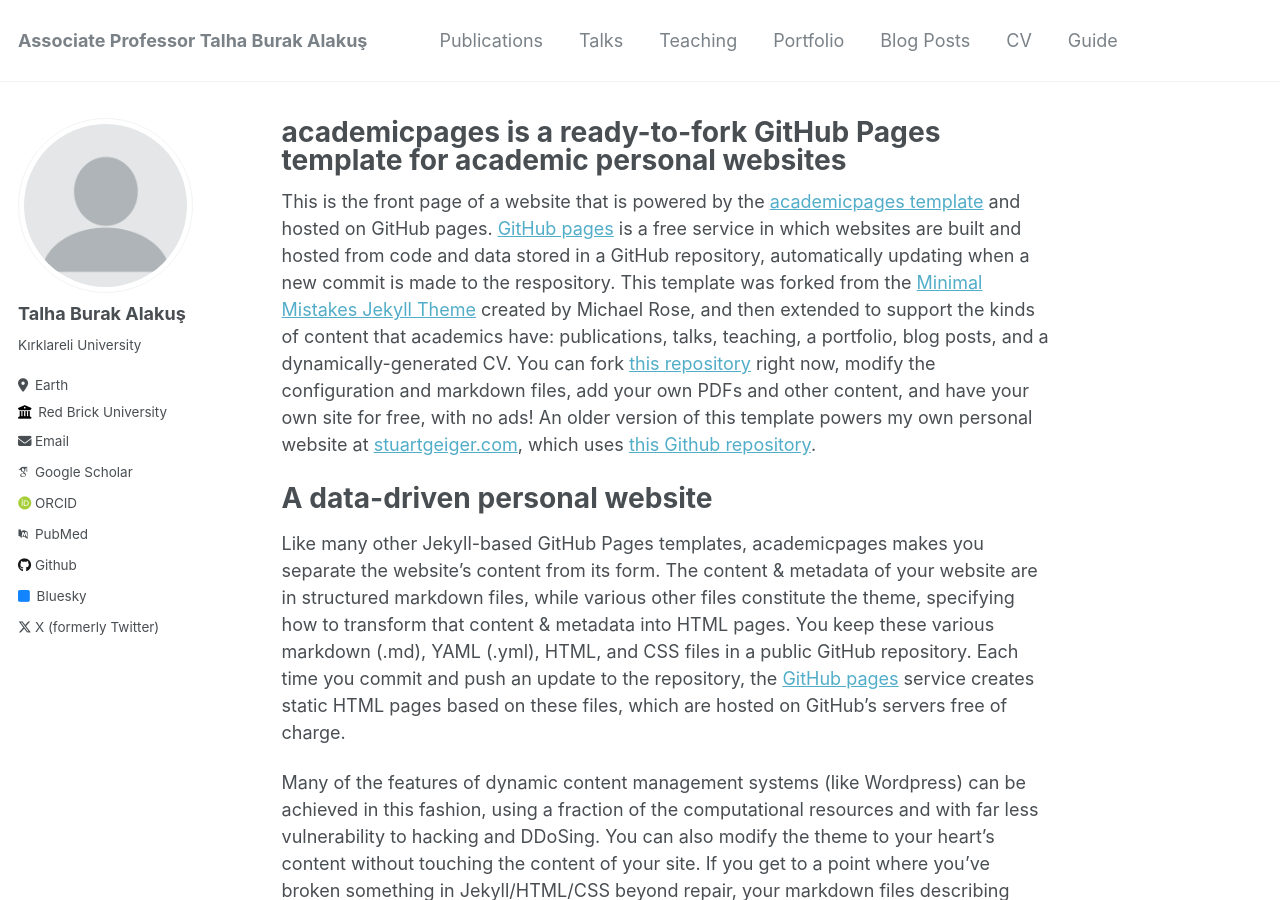
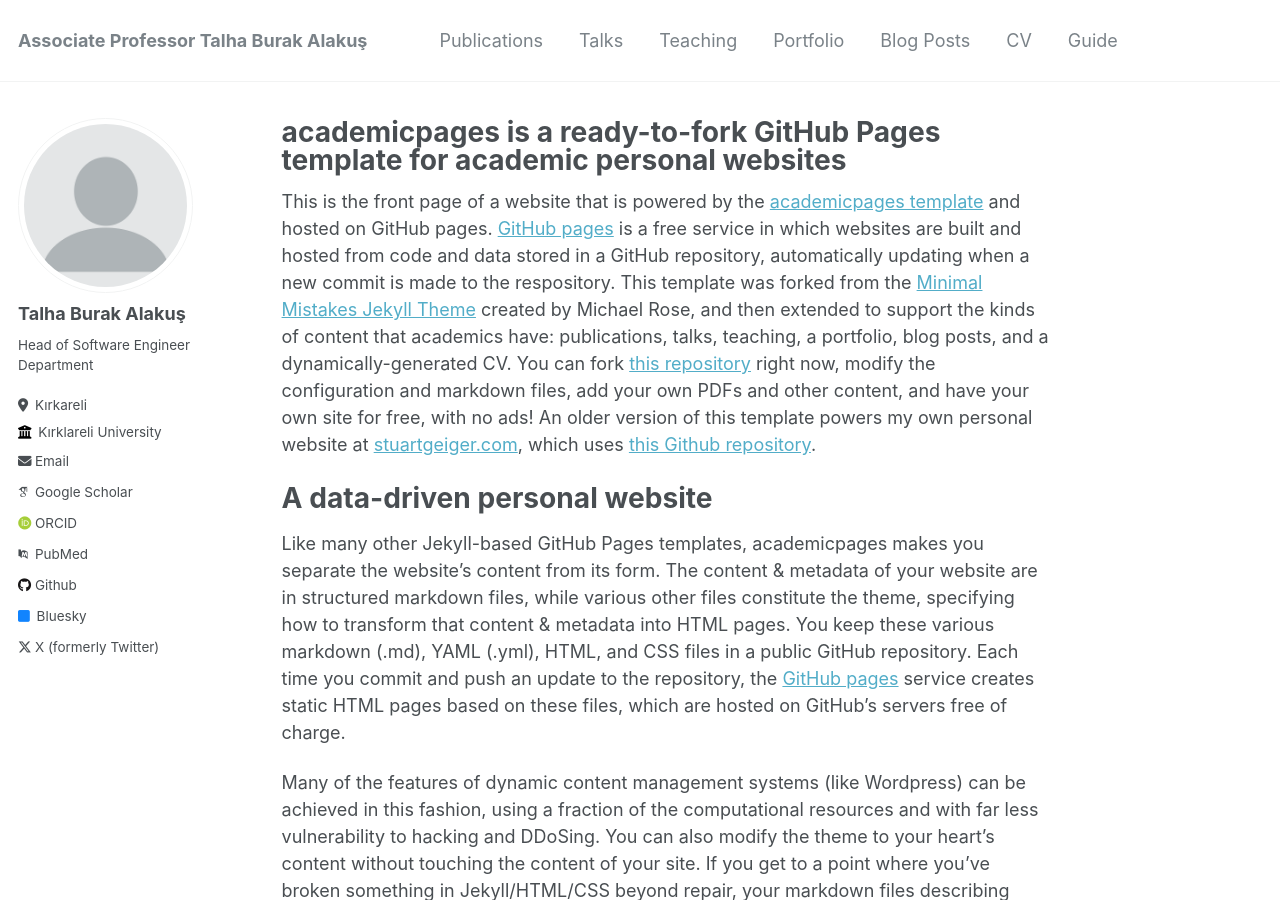
Before and after one commit to burakalakuss/talhaburakalakus.github.io, a Jekyll site: the page built from _pages/about.md, in a window 1280 px wide and 900 px high. Built offline with Jekyll 4.4.1, drawn with Linux system fonts in a browser that asks for light colours; some web fonts are replaced.

Commit message:
Update _config.yml

```diff
--- a/_config.yml
+++ b/_config.yml
@@ -24,11 +24,11 @@ author:
   avatar           : "profile.png"
   name             : "Talha Burak Alakuş"
   pronouns         : # example: "she/her"
-  bio              : "Kırklareli University"
-  location         : "Earth"
-  employer         : "Red Brick University"
+  bio              : "Head of Software Engineer Department"
+  location         : "Kırkareli"
+  employer         : "Kırklareli University"
   uri              : # URL
-  email            : "none@example.org"
+  email            : "talhaburakalakus@klu.edu.tr"
 
   # Academic websites
   arxiv            : # URL - Update with the correct link to your profile
```
